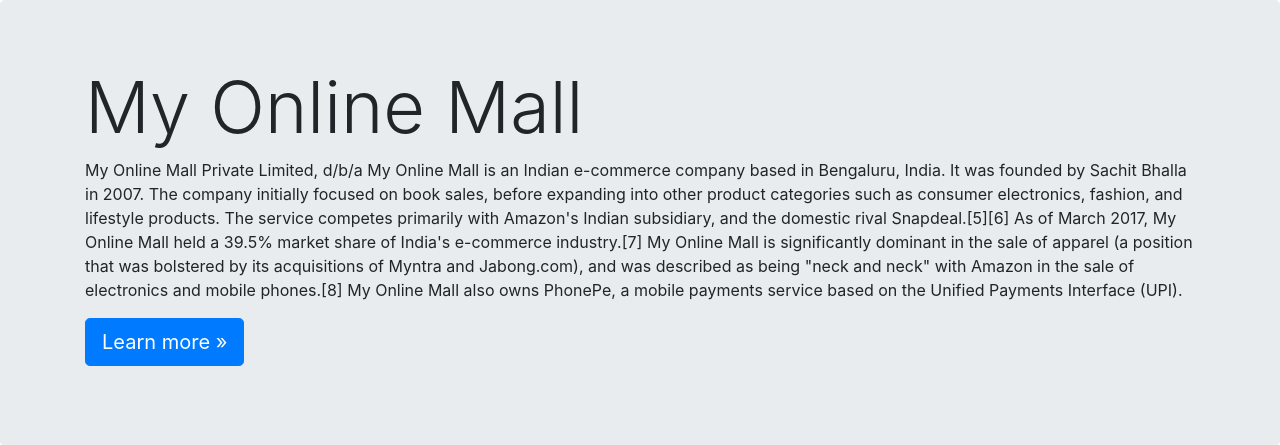
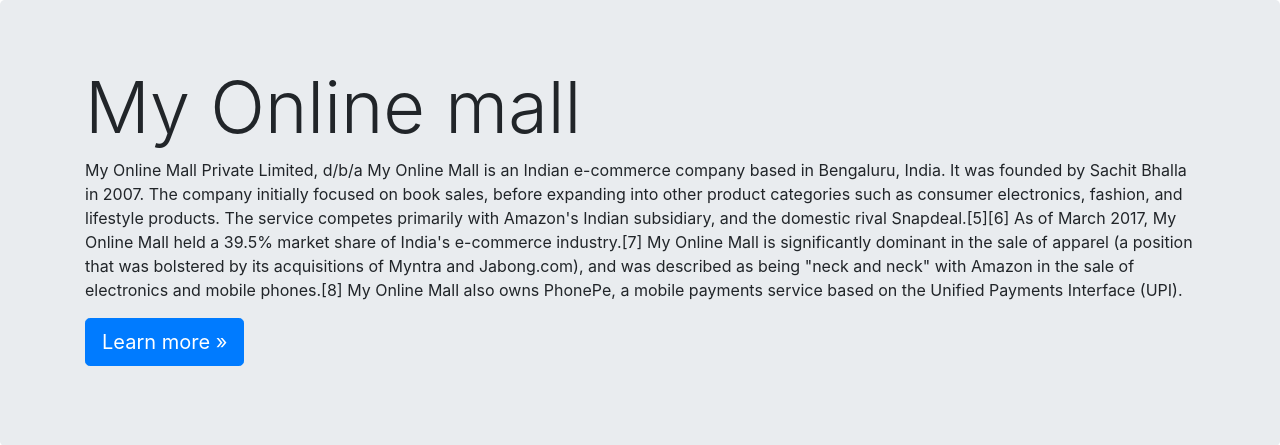
Before and after one commit to sanchit-bhalla/My-Online-Mall, a Django app: page /shop/about/ in a window 1280 px wide. Shown: the part 56-501 px from the top of the page. Run offline with Django 3.2, Linux system fonts and the light colour scheme; some libraries are stand-ins or nearby versions.

Commit message:
Update about.html
Changed Spelling

```diff
--- a/shop/templates/shop/about.html
+++ b/shop/templates/shop/about.html
@@ -9,7 +9,7 @@
 <!-- Main jumbotron for a primary marketing message or call to action -->
 <div class="jumbotron">
   <div class="container">
-    <h1 class="display-3">My Online Mall</h1>
+    <h1 class="display-3">My Online mall</h1>
     <p>
       My Online Mall Private Limited, d/b/a My Online Mall is an Indian e-commerce company based in Bengaluru, India. It was founded by Sachit Bhalla in 2007. The company initially focused on book sales, before expanding into other product categories such as consumer electronics, fashion, and lifestyle products.
       The service competes primarily with Amazon's Indian subsidiary, and the domestic rival Snapdeal.[5][6] As of March 2017, My Online Mall held a 39.5% market share of India's e-commerce industry.[7] My Online Mall is significantly dominant in the sale of apparel (a position that was bolstered by its acquisitions of Myntra and Jabong.com), and was described as being "neck and neck" with Amazon in the sale of electronics and mobile phones.[8] My Online Mall also owns PhonePe, a mobile payments service based on the Unified Payments Interface (UPI).
```
